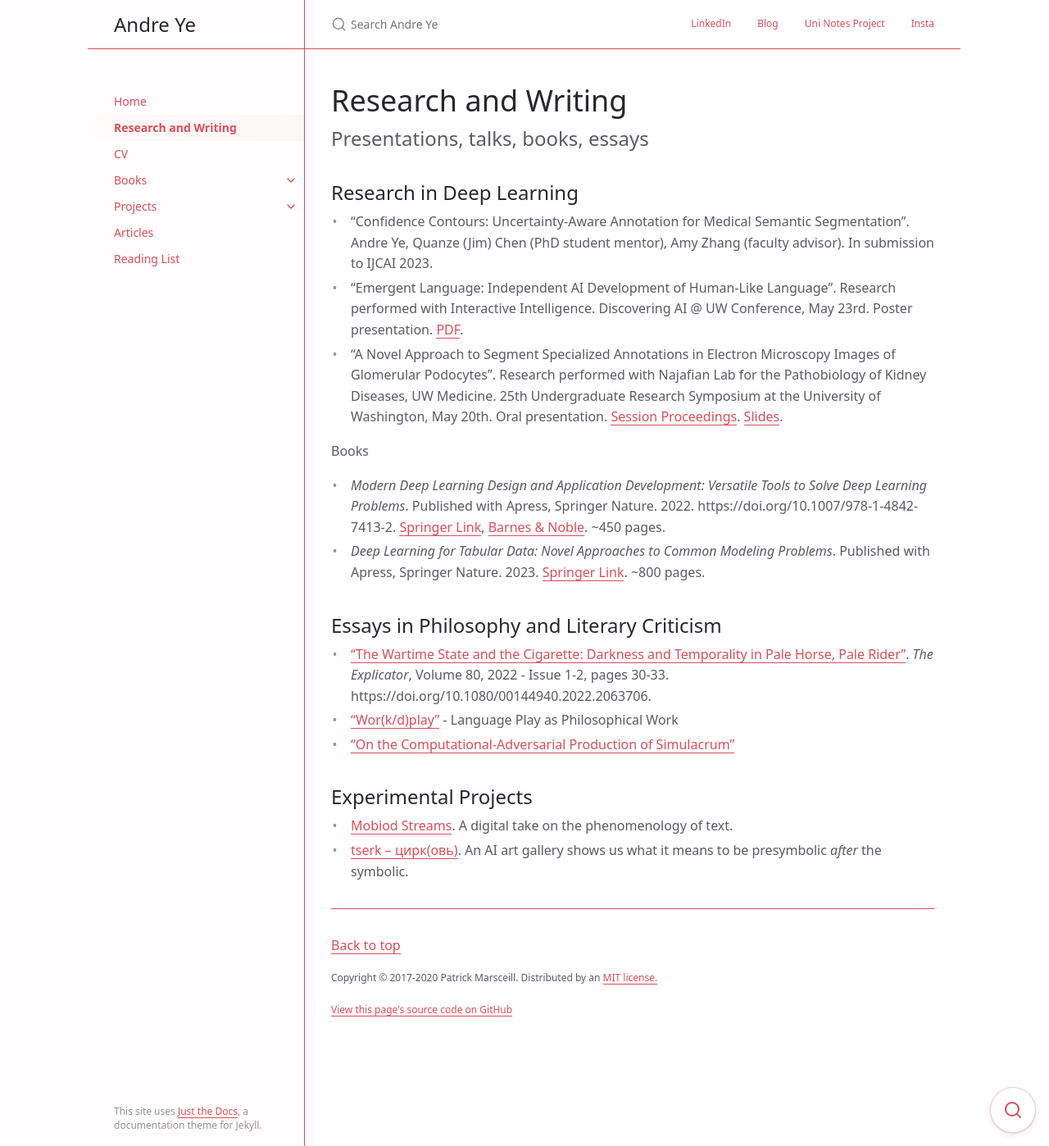
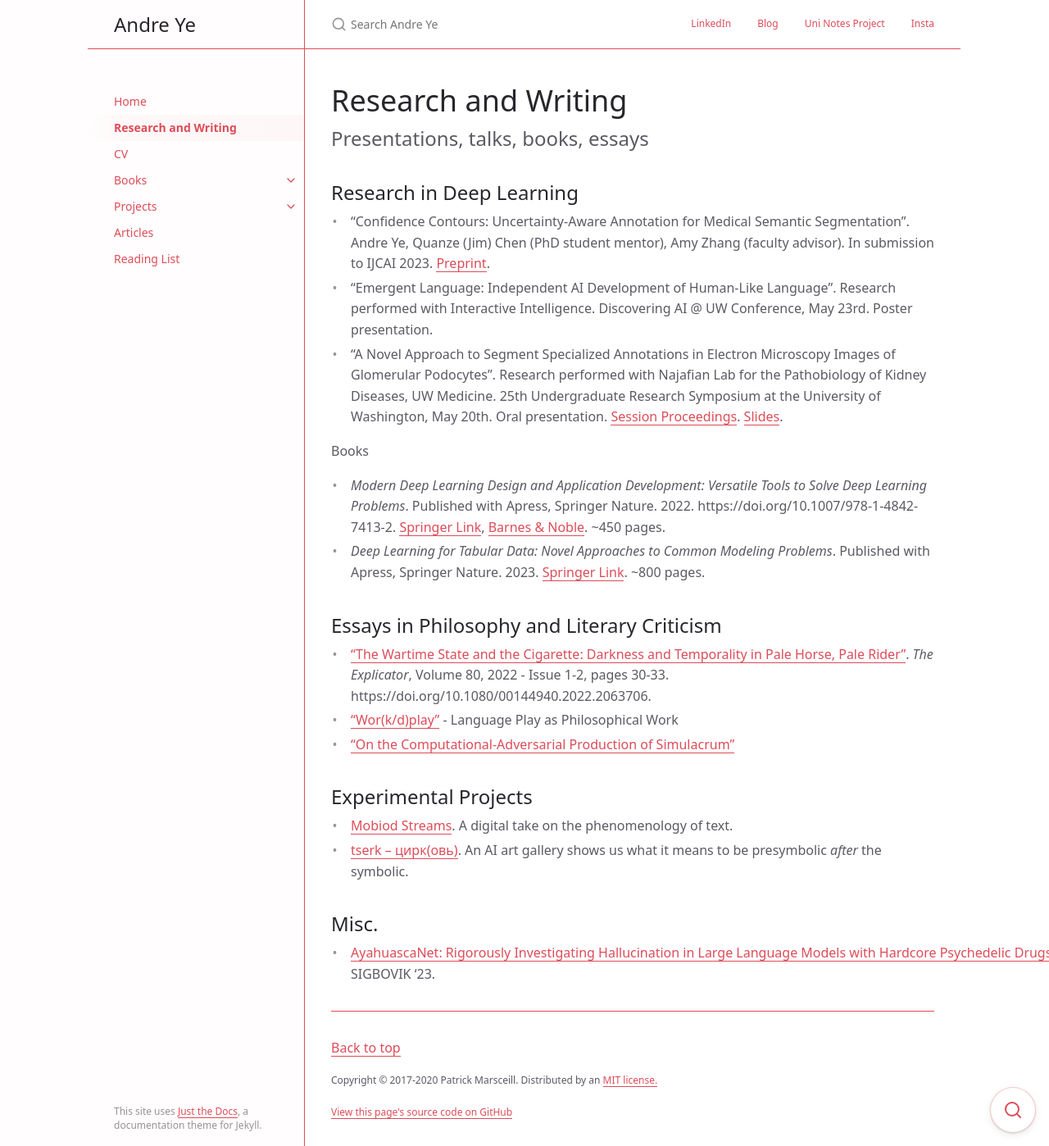
Before and after one commit to andre-ye/andre-ye.github.io-retired, a Jekyll site: the page built from docs/research-writing.md, in a window 1280 px wide and 1398 px high. Shown: the whole window at 82% size. Built offline with Jekyll 4.4.1, drawn with Linux system fonts in a browser that asks for light colours; nearby versions of some CDN libraries.

Commit message:
Update research-writing.md

```diff
--- a/docs/research-writing.md
+++ b/docs/research-writing.md
@@ -18,8 +18,8 @@ Presentations, talks, books, essays
 - *Efficient Deep Learning at Scale with Curriculum learning*. Published with Packt. Projected late 2023 release. -->
 
 ## Research in Deep Learning
-- "Confidence Contours: Uncertainty-Aware Annotation for Medical Semantic Segmentation". Andre Ye, Quanze (Jim) Chen (PhD student mentor), Amy Zhang (faculty advisor). In submission to IJCAI 2023.
-- "Emergent Language: Independent AI Development of Human-Like Language". Research performed with Interactive Intelligence. Discovering AI @ UW Conference, May 23rd. Poster presentation. [PDF](){:target="_blank"}.
+- "Confidence Contours: Uncertainty-Aware Annotation for Medical Semantic Segmentation". Andre Ye, Quanze (Jim) Chen (PhD student mentor), Amy Zhang (faculty advisor). In submission to IJCAI 2023. [Preprint](https://andre-ye.github.io/files/Confidence_Contours__IJCAI____Personal.pdf){:target="_blank"}.
+- "Emergent Language: Independent AI Development of Human-Like Language". Research performed with Interactive Intelligence. Discovering AI @ UW Conference, May 23rd. Poster presentation.
 - "A Novel Approach to Segment Specialized Annotations in Electron Microscopy Images of Glomerular Podocytes". Research performed with Najafian Lab for the Pathobiology of Kidney Diseases, UW Medicine. 25th Undergraduate Research Symposium at the University of Washington, May 20th. Oral presentation. [Session Proceedings](https://expo.uw.edu/expo/apply/635/proceedings/offering_session/1374){:target="_blank"}. [Slides](https://andre-ye.github.io/files/najafian/URP%20Presentation.pdf){:target="_blank"}.
 
 Books
@@ -35,3 +35,6 @@ Books
 ## Experimental Projects
 - [Mobiod Streams](https://andre-ye.github.io/mobiod-streams/){:target="_blank"}. A digital take on the phenomenology of text.
 - [tserk – цирк(овь)](https://andre-ye.github.io/tserk/){:target="_blank"}. An AI art gallery shows us what it means to be presymbolic *after* the symbolic.
+
+## Misc.
+- [AyahuascaNet: Rigorously Investigating Hallucination in Large Language Models with Hardcore Psychedelic Drugs](https://andre-ye.github.io/files/SIGBOVIK_2023.pdf){:target="_blank"}. SIGBOVIK '23.
```
